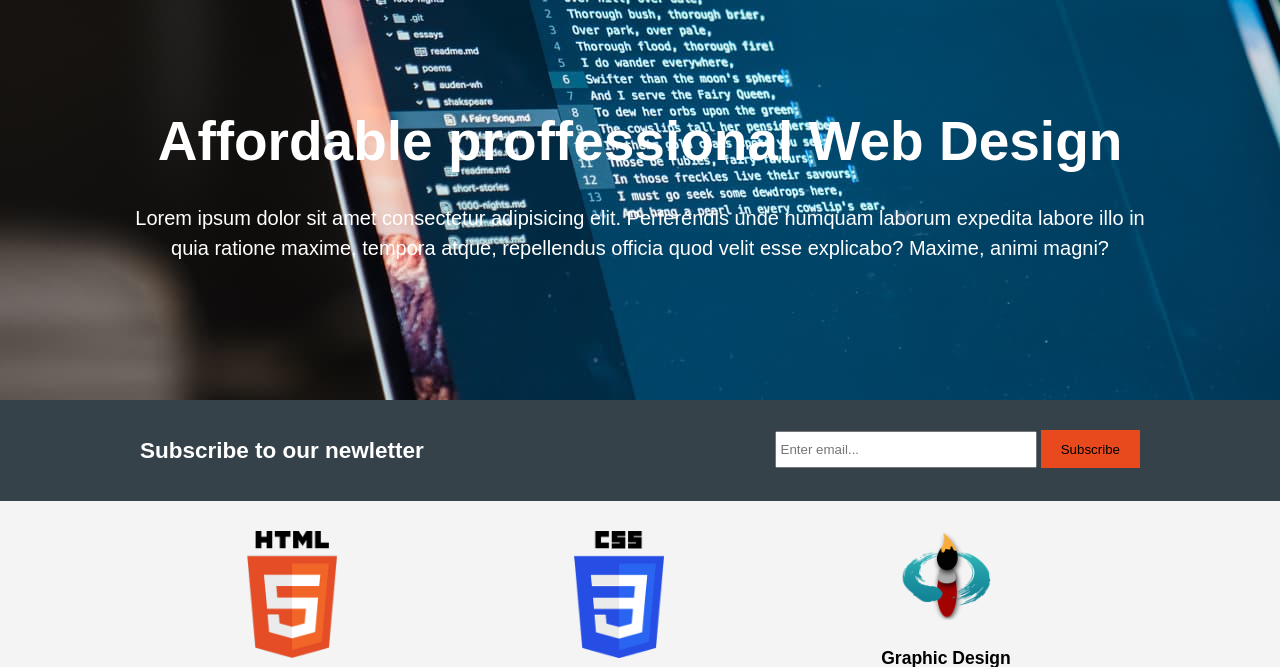
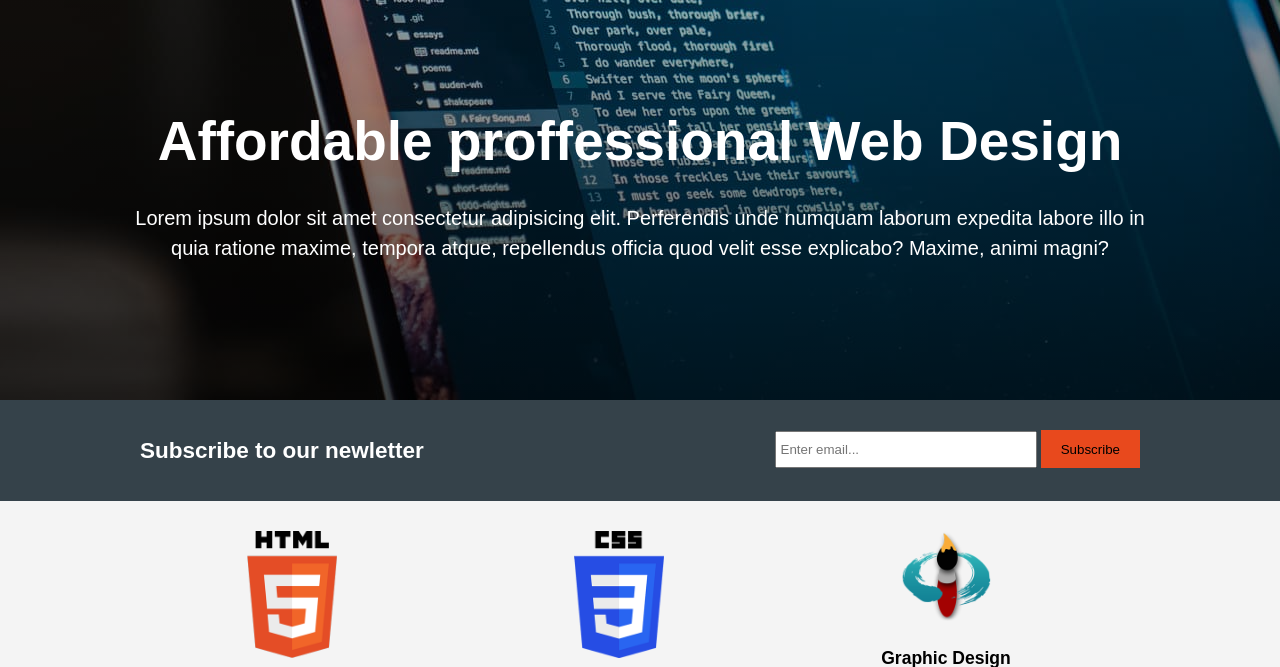
Before and after one commit to voidish/Responsive-layout, a PHP site: page / in a window 1280 px wide. Shown: the part 103-770 px from the top of the page. Run offline with PHP 8.4, Linux system fonts and the light colour scheme.

Commit message:
adding some changes to CSS styling

```diff
--- a/css/style.css
+++ b/css/style.css
@@ -90,9 +90,13 @@ header a:hover {
     min-height: 400px;
     /*  to go out of the css folder and going into the image we add ../img
     0 is the x axis and with -400px we can move the picture up */
-    background: url('../img/branding_pic.jpg') no-repeat 0 -400px;
+    background:
+        /* top, transparent black, faked with gradient */
+        linear-gradient(rgba(0, 0, 0, 0.3),
+        rgba(0, 0, 0, 0.7)), url('../img/branding_pic.jpg') no-repeat 0 -400px;
     text-align: center;
     color: white;
+    opacity: .
 }
 
 #showcase h1 {
@@ -189,7 +193,9 @@ footer {
     header nav li,
     #newsletter h1,
     #newsletter form,
-    #boxes .box , article#main-col, aside#sidebar {
+    #boxes .box,
+    article#main-col,
+    aside#sidebar {
         float: none;
         text-align: center;
         width: 100%;
@@ -207,12 +213,16 @@ footer {
         margin-bottom: 30px;
     }
 
-    #newsletter button, .quote button {
+    #newsletter button,
+    .quote button {
         display: block;
         width: 100%;
+        margin-bottom: 20px;
     }
 
-    #newsletter form input[type="email"], .quote input, .quote textarea {
+    #newsletter form input[type="email"],
+    .quote input,
+    .quote textarea {
         width: 100%;
         margin-bottom: 5px;
     }
```
